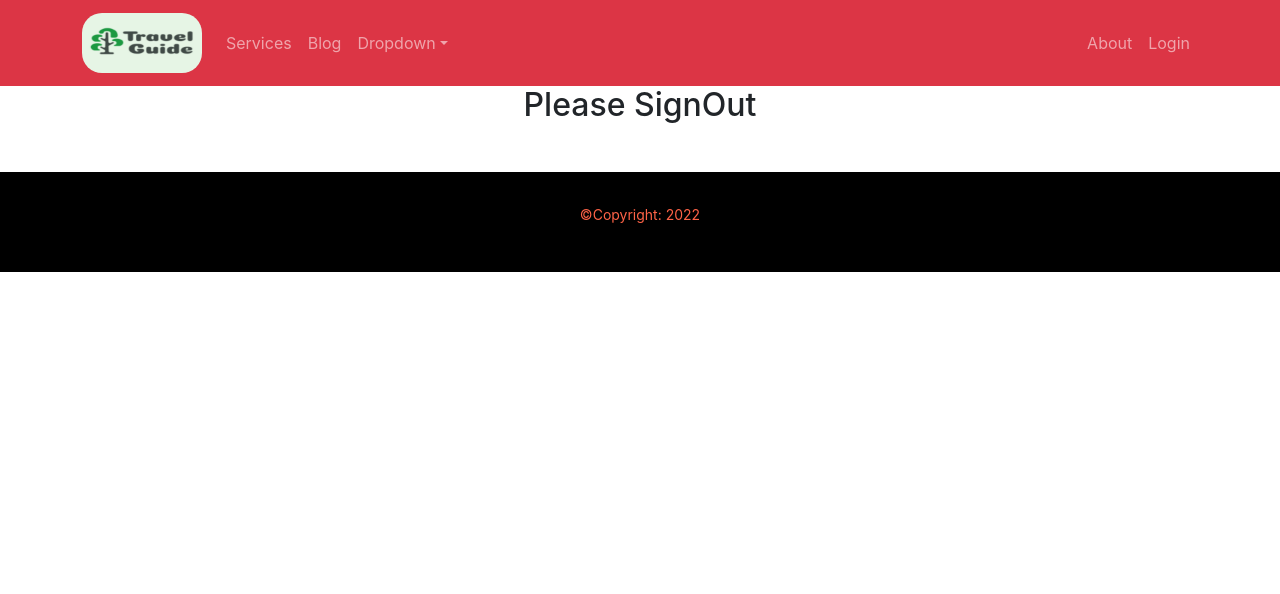
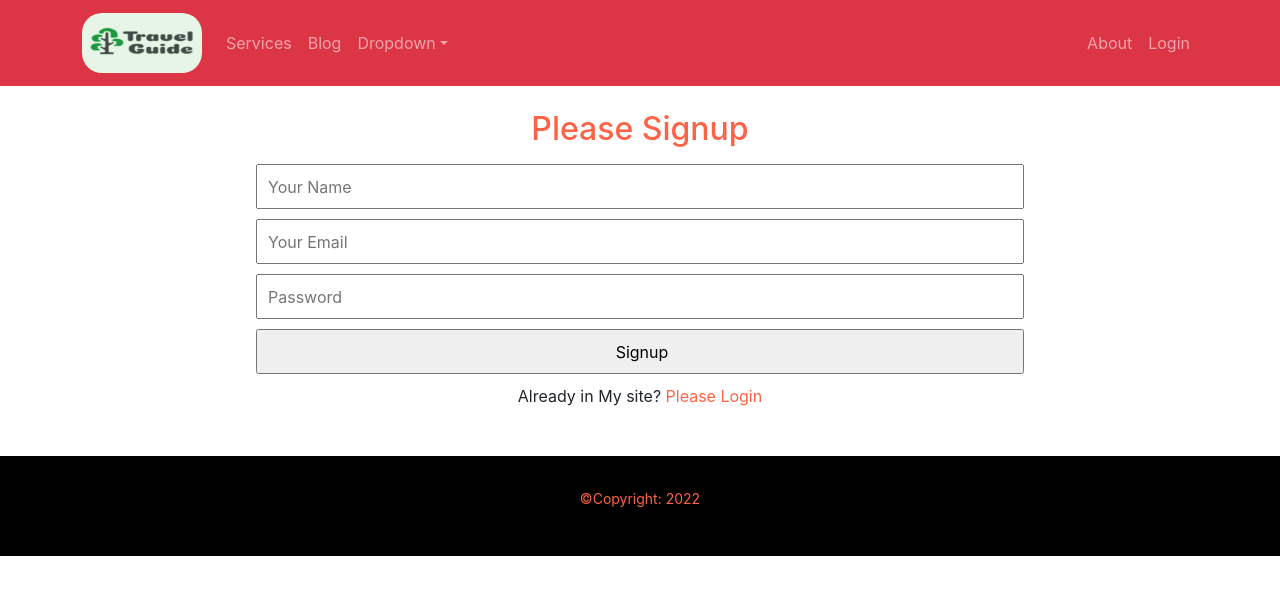
Before and after one commit to Thowhid31/independent-service-assignment-10, a React (Create React App) app: page /signup in a window 1280 px wide. Shown: the top 594 px of the page. Built offline with nearby package versions, Linux system fonts and the light colour scheme.

Commit message:
added signup section

```diff
--- a/package.json
+++ b/package.json
@@ -11,6 +11,7 @@
     "react": "^18.0.0",
     "react-bootstrap": "^2.2.3",
     "react-dom": "^18.0.0",
+    "react-firebase-hooks": "^5.0.3",
     "react-router-dom": "^6.3.0",
     "react-scripts": "5.0.1",
     "web-vitals": "^2.1.4"
--- /dev/null
+++ b/src/Pages/Login/Signup/Signup.css
@@ -0,0 +1,21 @@
+.signup-form input{
+    display: block;
+    margin-bottom: 10px;
+    width: 100%;
+    height: 45px;
+    padding-left: 10px;
+    font-size: 16px;
+
+}
+
+.signup-form{
+    width: 60%;
+    margin: auto;
+}
+
+.signup-header{
+    color: tomato;
+    text-align: center;
+    /* margin-top: 10px;
+    margin-bottom: 35px; */
+}
--- a/src/Pages/Login/Signup/Signup.js
+++ b/src/Pages/Login/Signup/Signup.js
@@ -1,9 +1,44 @@
 import React from 'react';
+import { Link, useNavigate } from 'react-router-dom';
+import './Signup.css'
+import { useCreateUserWithEmailAndPassword } from 'react-firebase-hooks/auth';
+import auth from '../../../firebase.init';
+
 
 const Signup = () => {
+
+    const [
+        createUserWithEmailAndPassword,
+        user,
+        loading,
+        error,
+      ] = useCreateUserWithEmailAndPassword(auth);
+
+    const navigate = useNavigate();
+
+    const navigateLogin = () => {
+        navigate('/login')
+    }
+
+    const handleSignup = event => {
+        event.preventDefault();
+        const name = event.target.name.value;
+        const email = event.target.email.value;
+        const password = event.target.password.value;
+
+        createUserWithEmailAndPassword(email, password);
+
+    }
     return (
-        <div>
-            <h2>Please SignOut</h2>
+        <div className='signup-form'>
+            <h2 className='signup-header mb-3 mt-4'>Please Signup</h2>
+            <form onSubmit={handleSignup}>
+                <input type="text" name="" id="" placeholder='Your Name'/>
+                <input type="email" name="email" id="" placeholder='Your Email' required />
+                <input type="password" name="password" id="" placeholder='Password' required/>
+                <input type="submit" value='Signup'/>
+            </form>
+            <p>Already in My site? <Link to='/login' className='signup-toggle text-decoration-none' onClick={navigateLogin}>Please Login</Link></p>
         </div>
     );
 };
```
Also changed, not shown: 1 other file (tests, documents, lock files or other folders).
